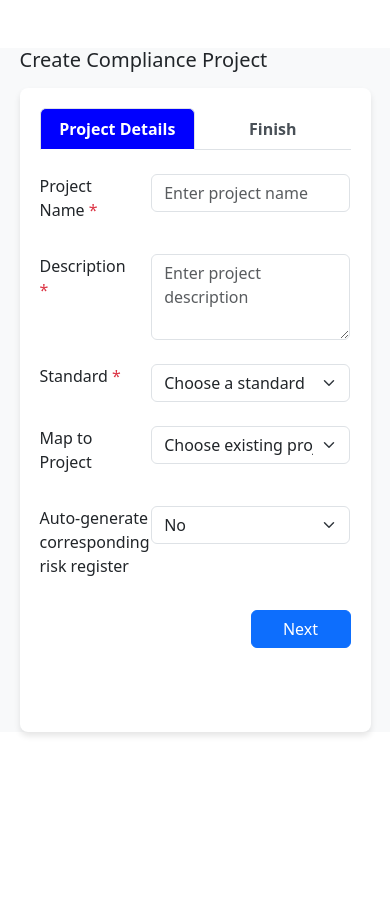
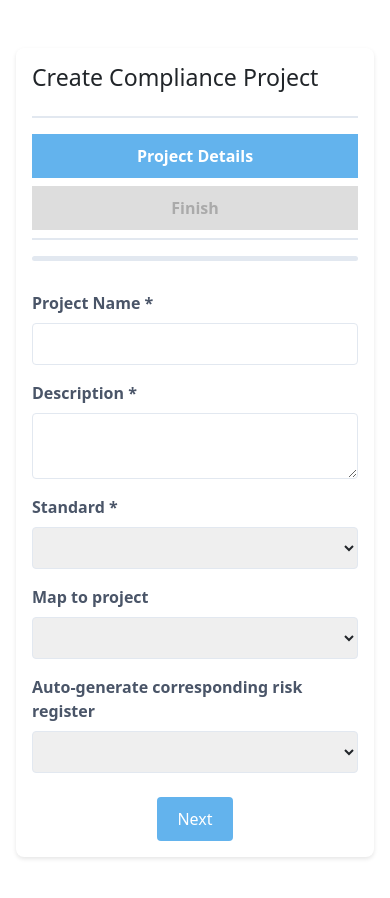
Before and after one commit to MSAInfotech/GRC_Angular, an Angular app: page / in a window 390 px wide. Shown: the top 898 px of the page. Before the commit the page ends 844 px from the top, so only its background shows below. Built offline with nearby package versions, Linux system fonts and the light colour scheme.

Commit message:
finalize design and made responsive ui

```diff
--- a/package.json
+++ b/package.json
@@ -29,12 +29,15 @@
     "@angular/cli": "^18.2.12",
     "@angular/compiler-cli": "^18.2.0",
     "@types/jasmine": "~5.1.0",
+    "autoprefixer": "^10.4.20",
     "jasmine-core": "~5.2.0",
     "karma": "~6.4.0",
     "karma-chrome-launcher": "~3.2.0",
     "karma-coverage": "~2.2.0",
     "karma-jasmine": "~5.1.0",
     "karma-jasmine-html-reporter": "~2.1.0",
+    "postcss": "^8.4.49",
+    "tailwindcss": "^3.4.16",
     "typescript": "~5.5.2"
   }
 }
--- a/src/app/project-create/project-create.component.css
+++ b/src/app/project-create/project-create.component.css
@@ -1,172 +1,167 @@
-
+/* General Styles */
 body {
-    background-color: #f8f9fa;
-  }
-/*
-  .card {
-    box-shadow: 0 4px 8px rgba(0, 0, 0, 0.1);
-  }
-
-  .card-header {
-    font-size: 1.25rem;
-    font-weight: bold;
-  } */
-
-  .form-label {
-    font-weight: 500;
-  }
-
-  button[type="submit"] {
-    min-width: 100px;
-  }
-  .container {
-    max-width: 90%;
-    background-color: #fff;
-    border-radius: 8px;
-    box-shadow: 0 4px 6px rgba(0, 0, 0, 0.1);
-    padding: 20px;
-  }
-  /* .tabs {
-    display: flex;
-    border-bottom: 2px solid #e0e0e0;
-    margin-bottom: 20px;
-  } */
-  /* .tab {
-    flex: 1;
-    padding: 5px 10px;
-    text-align: center;
-    cursor: pointer;
-    background-color: #f8f9fa;
-    border: none;
-    outline: none;
-    font-size: 16px;
-  } */
-
-  /* .tab.active {
-    background-color: #c4e538;
-    font-weight: bold;
-    color: #fff;
-  } */
-  /* .form {
-    display: flex;
-    flex-direction: column;
-  } */
-  .header{
-   margin-left: 5%;
-  }
-
-  .nav-tabs .nav-item {
-    text-align: center;
-}
-
-.nav-tabs .nav-link {
-    font-weight: bold;
-    color: #495057;
-}
-
-
-.nav-tabs .nav-link.active {
-    background-color: blue;
-    color: #fff;
-}
-
-  /* .tag {
-    display: flex;
-    justify-content: center;
-    align-items: center;
-    height: 100%;
-    font-size: 1rem;
-    font-weight: bold;
-    color: white;
-    padding: 0.3rem;
-}
-.tag-green {
-    background-color: palegreen;
-}
-.tag-gray {
-    background-color: lightgray;
-} */
-
-/* body {
   font-family: Arial, sans-serif;
-    background-color: #f8f9fa;
+  background-color: #f7fafc;
   margin: 0;
   padding: 0;
 }
 
 .container {
-    max-width: 90%;
-    margin: 50px auto;
-    background-color: #fff;
-    border-radius: 8px;
-    box-shadow: 0 4px 6px rgba(0, 0, 0, 0.1);
-    padding: 20px;
+  max-width: 1200px;
+  margin: 0 auto;
+  padding: 1rem;
 }
 
+main {
+  padding: 2rem 0;
+}
+
+.form-container {
+  background-color: #ffffff;
+  box-shadow: 0 2px 4px rgba(0, 0, 0, 0.1);
+  border-radius: 0.5rem;
+  padding: 2rem;
+}
+
+.form-header {
+  display: flex;
+  justify-content: space-between;
+  align-items: center;
+  border-bottom: 2px solid #e2e8f0;
+  padding-bottom: 1rem;
+  margin-bottom: 1rem;
+}
+
+.form-header h1 {
+  margin: 0;
+  font-size: 1.5rem;
+  text-align: left;
+}
+
+/* Tabs Styling */
 .tabs {
   display: flex;
-    border-bottom: 2px solid #e0e0e0;
-    margin-bottom: 20px;
+  justify-content: space-between;
+  margin-bottom: 1rem;
+  border-bottom: 2px solid #e2e8f0;
 }
 
-  .tab {
+.tabs button {
   flex: 1;
   padding: 10px 20px;
+  background-color: #edf2f7;
+  border: none;
   text-align: center;
+  font-size: 1rem;
+  font-weight: bold;
   cursor: pointer;
-    background-color: #f8f9fa;
-    border: none;
-    outline: none;
-    font-size: 16px;
+  transition: background-color 0.3s ease;
 }
 
-  .tab.active {
-    background-color: #c4e538;
-    font-weight: bold;
-    color: #fff;
+.tabs button.active {
+  background-color: #63b3ed;
+  color: white;
 }
 
-  .form {
+.tabs button:disabled {
+  background-color: #ddd;
+  cursor: not-allowed;
+  color: #aaa;
+}
+
+/* Progress Bar */
+.progress-bar {
+  background-color: #e2e8f0;
+  border-radius: 0.5rem;
+  height: 5px;
+  margin: 1rem 0 30px;
+  overflow: hidden;
+  position: relative;
+}
+
+.progress-bar .progress {
+  background-color: #63b3ed;
+  height: 100%;
+  width: 0;
+  transition: width 0.3s ease;
+}
+
+/* Form Group */
+.form-group {
   display: flex;
+  align-items: center;
+  margin-bottom: 1rem;
+}
+
+.form-group label {
+  flex: 0 0 25%;
+  font-weight: bold;
+  color: #4a5568;
+}
+
+.form-group input,
+.form-group textarea,
+.form-group select {
+  flex: 1;
+  padding: 0.5rem;
+  border: 1px solid #e2e8f0;
+  border-radius: 0.25rem;
+}
+
+/* Form Actions */
+.form-actions {
+  display: flex;
+  justify-content: flex-end;
+  margin-top: 1.5rem;
+}
+
+.form-actions button {
+  background-color: #63b3ed;
+  color: white;
+  padding: 10px 20px;
+  border: none;
+  border-radius: 0.25rem;
+  cursor: pointer;
+  transition: background-color 0.3s ease;
+}
+
+.form-actions button:hover {
+  background-color: #4299e1;
+}
+
+/* Responsive Styles */
+@media (max-width: 768px) {
+  .tabs {
     flex-direction: column;
+    align-items: center;
+  }
+
+  .tabs button {
+    margin-bottom: 0.5rem;
+    width: 100%;
+  }
+
+  .form-container {
+    padding: 1rem;
   }
 
   .form-group {
-    margin-bottom: 20px;
+    flex-direction: column;
+    align-items: flex-start;
   }
 
-  label {
-    display: block;
-    margin-bottom: 8px;
-    font-weight: bold;
+  .form-group label {
+    flex: 0 0 auto;
+    margin-bottom: 0.5rem;
   }
 
-  input, textarea, select {
+  .form-group input,
+  .form-group select,
+  .form-group textarea {
     width: 100%;
-    padding: 10px;
-    border: 1px solid #ddd;
-    border-radius: 4px;
-    font-size: 16px;
-  }
-
-  textarea {
-    resize: none;
   }
 
   .form-actions {
-    text-align: right;
+    justify-content: center;
   }
-
-  .btn-next {
-    padding: 10px 20px;
-    background-color: #c4e538;
-    border: none;
-    color: white;
-    font-size: 16px;
-    border-radius: 4px;
-    cursor: pointer;
 }
-
-  .btn-next:hover {
-    background-color: #a4c529;
-  } */
--- a/src/app/project-create/project-create.component.html
+++ b/src/app/project-create/project-create.component.html
@@ -1,98 +1,116 @@
-<head>
-    <title>Create Compliance Project</title>
-</head>
-
-<body>
-    <div class="mt-5">
-        <div class="header mb-3">
-            <h5>Create Compliance Project</h5>
-        </div>
+<main>
   <div class="container">
-            <ul class="nav nav-tabs mb-4" id="projectTabs" role="tablist">
-
-                <li class="nav-item w-50" role="presentation">
-                    <a class="nav-link active" id="project-details-tab" data-bs-toggle="tab" data-bs-target="#project-details"
-                        type="button" role="tab" aria-controls="project-details" aria-selected="true">Project Details</a>
-                </li>
-
-                <li class="nav-item w-50" role="presentation">
-                    <a class="nav-link" id="finish-tab" data-bs-toggle="tab" data-bs-target="#finish" type="button" role="tab"
-                        aria-controls="finish" aria-selected="false">Finish</a>
-                </li>
-            </ul>
-
-            <div class="tab-pane fade show active" id="project-details" role="tabpanel"
-                aria-labelledby="project-details-tab">
-                <form>
-                    <div class="row mb-4">
-                        <div class="col-4">
-                            <label for="projectName" class="form-label">Project Name <span
-                                    class="text-danger">*</span></label>
-                        </div>
-                        <div class="col-8">
-                            <input type="text" class="form-control" id="projectName" placeholder="Enter project name"
-                                required>
-                        </div>
+    <div class="form-container">
+      <div class="form-header">
+        <h3>Create Compliance Project</h3>
       </div>
 
-                    <div class="row mb-4">
-                        <div class="col-4">
-                            <label for="description" class="form-label">Description <span
-                                    class="text-danger">*</span></label>
-                        </div>
-                        <div class="col-8">
-                            <textarea class="form-control" id="description" rows="3"
-                                placeholder="Enter project description" required></textarea>
-                        </div>
+      <!-- Tab Navigation -->
+      <div class="tabs">
+        <button
+          class="tab-button"
+          [class.active]="currentTab === 'details'"
+          (click)="switchTab('details')">
+          Project Details
+        </button>
+        <button
+          class="tab-button"
+          [class.active]="currentTab === 'finish'"
+          [disabled]="!isFinishTabEnabled"
+          (click)="switchTab('finish')">
+          Finish
+        </button>
       </div>
 
-                    <div class="row mb-4">
-                        <div class="col-4">
-                            <label for="standard" class="form-label">Standard <span class="text-danger">*</span></label>
+      <!-- Tab Content -->
+      <div *ngIf="currentTab === 'details'" class="tab-content">
+        <!-- Progress Bar -->
+        <div class="progress-bar">
+          <div class="progress" [style.width.%]="progress"></div>
         </div>
-                        <div class="col-8">
-                            <select class="form-select" id="standard" required>
-                                <option selected disabled>Choose a standard</option>
-                                <option value="ISO27001">ISO/IEC 27001 - 2:2022</option>
+
+        <!-- Form Content -->
+        <form (ngSubmit)="onNext()">
+          <!-- Project Name -->
+          <div class="form-group">
+            <label for="projectName">Project Name *</label>
+            <input
+              id="projectName"
+              type="text"
+              [(ngModel)]="formData.projectName"
+              name="projectName"
+              (input)="updateProgressBar()"
+              required />
+          </div>
+
+          <!-- Description -->
+          <div class="form-group">
+            <label for="description">Description *</label>
+            <textarea
+              id="description"
+              [(ngModel)]="formData.description"
+              name="description"
+              (input)="updateProgressBar()"
+              required>
+            </textarea>
+          </div>
+
+          <!-- Standard -->
+          <div class="form-group">
+            <label for="standard">Standard *</label>
+            <select
+              id="standard"
+              [(ngModel)]="formData.standard"
+              name="standard"
+              (change)="updateProgressBar()"
+              required>
+              <option value="ISO/IEC 27001-2:2022">ISO/IEC 27001-2:2022</option>
             </select>
           </div>
+
+          <!-- Map to Project -->
+          <div class="form-group">
+            <label for="mapToProject">Map to project</label>
+            <select
+              id="mapToProject"
+              [(ngModel)]="formData.mapToProject"
+              name="mapToProject"
+              (change)="updateProgressBar()">
+              <option value="Choose existing project">Choose existing project</option>
+              <option value="Option 1">Option 1</option>
+              <option value="Option 2">Option 2</option>
+            </select>
           </div>
 
-                    <div class="row mb-4">
-                        <div class="col-4">
-                            <label for="mapToProject" class="form-label">Map to Project</label>
-                        </div>
-                        <div class="col-8">
-                            <select class="form-select" id="mapToProject">
-                                <option selected disabled>Choose existing project</option>
+          <!-- Auto-Generate Risk Register -->
+          <div class="form-group">
+            <label for="autoGenerate">Auto-generate corresponding risk register</label>
+            <select
+              id="autoGenerate"
+              [(ngModel)]="formData.autoGenerate"
+              name="autoGenerate"
+              (change)="updateProgressBar()">
+              <option value="No">No</option>
+              <option value="Yes">Yes</option>
             </select>
           </div>
-                    </div>
 
-                    <div class="row mb-4">
-                        <div class="col-4">
-                            <label for="autoGenerate" class="form-label">Auto-generate corresponding risk
-                                register</label>
-                        </div>
-                        <div class="col-8">
-                            <select class="form-select" id="autoGenerate">
-                                <option value="Yes">Yes</option>
-                                <option value="No" selected>No</option>
-                            </select>
-                        </div>
-                    </div>
-                    <div class="d-flex justify-content-end">
-                        <button type="submit" class="btn btn-primary">Next</button>
+          <!-- Form Actions -->
+          <div class="form-actions">
+            <button type="submit" class="btn-primary">Next</button>
           </div>
         </form>
       </div>
-            <div class="tab-pane fade" id="finish" role="tabpanel" aria-labelledby="finish-tab">
-                <div>
-                    <div>
-                        <p>This is the Finish tab content. You can customize it as needed.</p>
+
+      <div *ngIf="currentTab === 'finish'" class="tab-content">
+        <div class="progress-bar">
+          <div class="progress" [style.width.%]="progress"></div>
+        </div>
+        <p>You can customize this tab according to your requirements.</p>
+        <div class="form-actions">
+          <button class="btn-primary" (click)="onFinish()">Finish Project</button>
         </div>
       </div>
     </div>
   </div>
-    </div>
-</body>
+</main>
--- a/src/app/project-create/project-create.component.ts
+++ b/src/app/project-create/project-create.component.ts
@@ -1,12 +1,50 @@
+import { CommonModule } from '@angular/common';
 import { Component } from '@angular/core';
+import { FormsModule } from '@angular/forms';
 
 @Component({
   selector: 'app-project-create',
   standalone: true,
-  imports: [],
+  imports: [CommonModule,FormsModule],
   templateUrl: './project-create.component.html',
   styleUrl: './project-create.component.css'
 })
 export class ProjectCreateComponent {
+  currentTab: string = 'details';
+  isFinishTabEnabled: boolean = false;
+  progress: number = 0;
 
+  formData = {
+    projectName: '',
+    description: '',
+    standard: '',
+    mapToProject: '',
+    autoGenerate: '',
+  };
+
+  switchTab(tab: string) {
+    if (tab === 'finish' && !this.isFinishTabEnabled) {
+      return;
+    }
+    this.currentTab = tab;
+  }
+
+  updateProgressBar() {
+    const fields = Object.values(this.formData);
+    const filledFields = fields.filter(field => field.trim() !== '').length;
+    this.progress = (filledFields / fields.length) * 100;
+  }
+
+  onNext() {
+    if (this.progress === 100) {
+      this.isFinishTabEnabled = true;
+      this.switchTab('finish');
+    } else {
+      alert('Please fill out all required fields.');
+    }
+  }
+
+  onFinish() {
+    alert('Project Finished!');
+  }
 }
--- a/src/index.html
+++ b/src/index.html
@@ -1,13 +1,20 @@
 <!doctype html>
 <html lang="en">
+
 <head>
   <meta charset="utf-8">
   <title>GRCAngular</title>
   <base href="/">
   <meta name="viewport" content="width=device-width, initial-scale=1">
   <link rel="icon" type="image/x-icon" href="favicon.ico">
+  <link rel="preconnect" href="https://fonts.googleapis.com">
+  <link rel="preconnect" href="https://fonts.gstatic.com" crossorigin>
+  <link href="https://fonts.googleapis.com/css2?family=Tinos:ital,wght@0,400;0,700;1,400;1,700&display=swap"
+    rel="stylesheet">
 </head>
+
 <body>
   <app-root></app-root>
 </body>
+
 </html>
--- a/src/styles.css
+++ b/src/styles.css
@@ -1 +1,3 @@
-/* You can add global styles to this file, and also import other style files */
+@tailwind base;
+@tailwind components;
+@tailwind utilities;
--- /dev/null
+++ b/tailwind.config.js
@@ -0,0 +1,10 @@
+/** @type {import('tailwindcss').Config} */
+module.exports = {
+  content: [
+    "./src/**/*.{html,ts}",
+  ],
+  theme: {
+    extend: {},
+  },
+  plugins: [],
+}
```
Also changed, not shown: 1 other file (tests, documents, lock files or other folders). Lines whose indentation alone changed are shown as unchanged.
